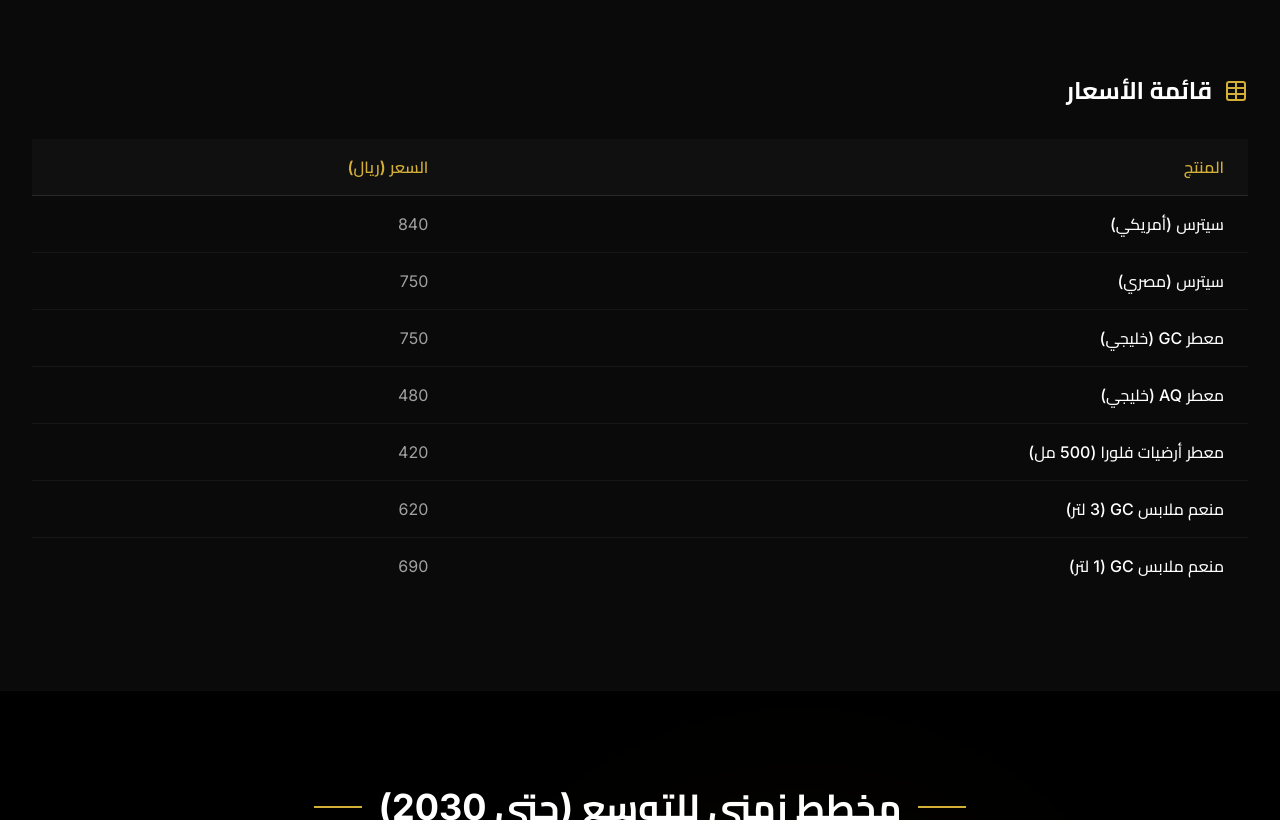
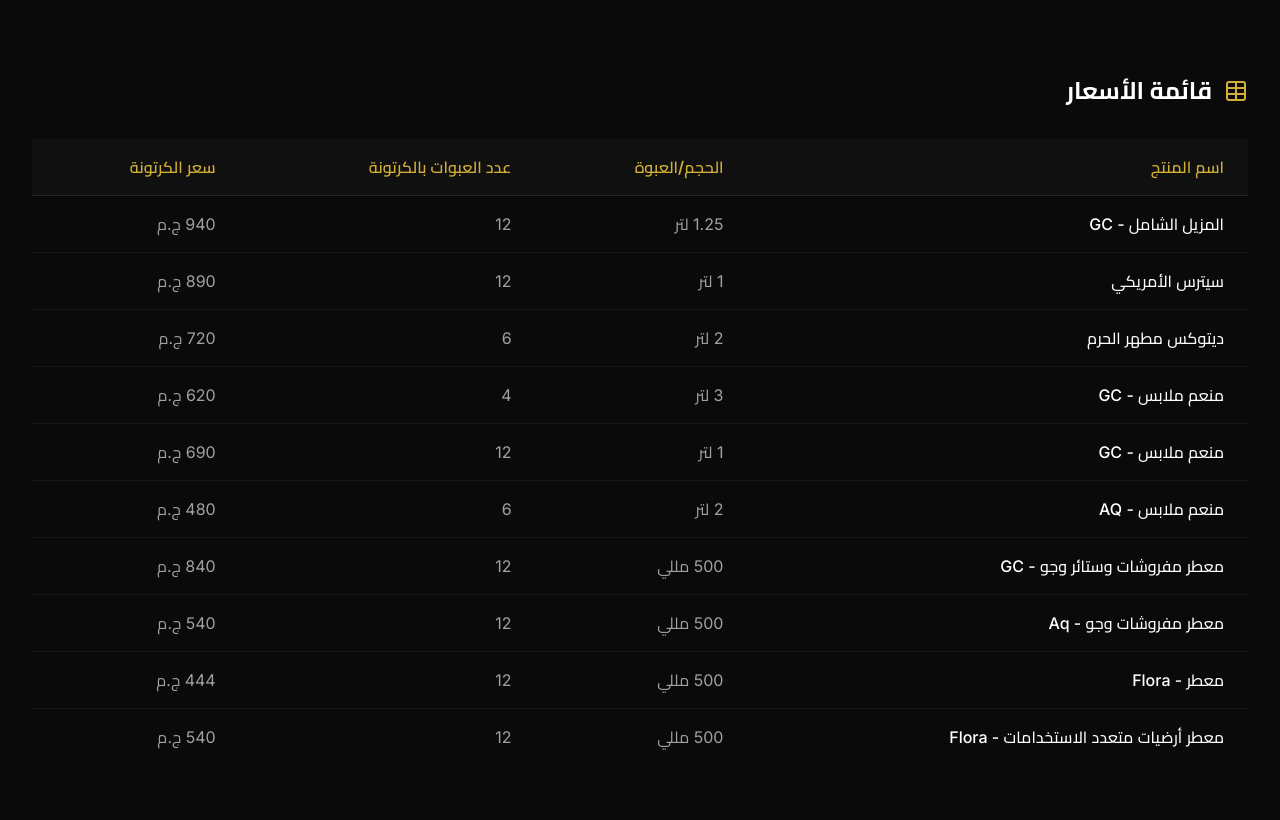
Before and after one commit to jalalmahmoud8000-debug/gcport, a React (Vite) app: page / in a window 1280 px wide. Shown: the part 11180-12000 px from the top of the page. Built offline with nearby package versions, Linux system fonts and the light colour scheme; no server answers.

Commit message:
Edit Content

```diff
--- a/src/components/Tables.tsx
+++ b/src/components/Tables.tsx
@@ -121,6 +121,8 @@
                    <tr className="border-b border-white/10 bg-neutral-900/50">
                      <th className="py-4 px-6 font-semibold text-[#D4AF37] whitespace-nowrap text-right rtl:text-right ltr:text-left">{t.tables.priceList.headers[0]}</th>
                      <th className="py-4 px-6 font-semibold text-[#D4AF37] text-right rtl:text-right ltr:text-left">{t.tables.priceList.headers[1]}</th>
+                     <th className="py-4 px-6 font-semibold text-[#D4AF37] text-right rtl:text-right ltr:text-left">{t.tables.priceList.headers[2]}</th>
+                     <th className="py-4 px-6 font-semibold text-[#D4AF37] text-right rtl:text-right ltr:text-left">{t.tables.priceList.headers[3]}</th>
                    </tr>
                  </thead>
                  <tbody className="divide-y divide-white/5">
@@ -128,6 +130,8 @@
                      <tr key={i} className="hover:bg-neutral-900/30 transition-colors">
                        <td className="py-4 px-6 text-white font-medium align-top whitespace-nowrap text-right rtl:text-right ltr:text-left">{row[0]}</td>
                        <td className="py-4 px-6 text-neutral-400 align-top text-right rtl:text-right ltr:text-left">{row[1]}</td>
+                       <td className="py-4 px-6 text-neutral-400 align-top text-right rtl:text-right ltr:text-left">{row[2]}</td>
+                       <td className="py-4 px-6 text-neutral-400 align-top text-right rtl:text-right ltr:text-left">{row[3]}</td>
                      </tr>
                    ))}
                  </tbody>
--- a/src/data/content.ts
+++ b/src/data/content.ts
@@ -198,7 +198,7 @@
           desc: "Mandatory Arabic labels including manufacturer name & address, country of origin, product name, ingredients, net weight, expiration and production dates, storage instructions, etc. Packaging must also protect product integrity and consumer safety."
         },
         {
-          title: "Saudi Arabia (SASO/GSO)",
+          title: "Saudi Arabia (SASO/GCF)",
           desc: "Packaging must be tamper-evident and child-resistant if containing hazardous chemicals. Labels (in Arabic and optionally English) must list the product name, manufacturer/trademark, and safety instructions. Conformity with SASO technical regulation for detergents is required."
         },
         {
@@ -232,15 +232,18 @@
       },
       priceList: {
         title: "Price List",
-        headers: ["Product", "Price (SAR)"],
+        headers: ["Product Name", "Size/Pack", "Packs per Carton", "Carton Price"],
         rows: [
-          ["Citrus (American)", "840"],
-          ["Citrus (Egyptian)", "750"],
-          ["GC Air Freshener (Gulf)", "750"],
-          ["AQ Air Freshener (Gulf)", "480"],
-          ["Flora Floor Cleaner (500ml)", "420"],
-          ["GC Fabric Softener (3L)", "620"],
-          ["GC Fabric Softener (1L)", "690"]
+          ["Multi-Purpose Cleaner - GC", "1.25 L", "12", "940 EGP"],
+          ["American Clorox / Cetris", "1 L", "12", "890 EGP"],
+          ["Detox Holy Mosque Disinfectant", "2 L", "6", "720 EGP"],
+          ["Fabric Softener - GC", "3 L", "4", "620 EGP"],
+          ["Fabric Softener - GC", "1 L", "12", "690 EGP"],
+          ["Fabric Softener - AQ", "2 L", "6", "480 EGP"],
+          ["Bedding, Curtain & Air Freshener - GC", "500 ml", "12", "840 EGP"],
+          ["Bedding & Air Freshener - Aq", "500 ml", "12", "540 EGP"],
+          ["Air Freshener - Flora", "500 ml", "12", "444 EGP"],
+          ["Multi-Purpose Floor Cleaner - Flora", "500 ml", "12", "540 EGP"],
         ]
       }
     },
@@ -256,7 +259,7 @@
       ]
     },
     footer: {
-      rights: "© 2024 GOLD CLEAN. All rights reserved."
+      rights: "© 2021 GOLD CLEAN. All rights reserved."
     }
   },
   ar: {
@@ -436,7 +439,7 @@
           desc: "ملصقات إلزامية باللغة العربية تتضمن اسم الشركة المصنعة وعنوانها، بلد المنشأ، اسم المنتج، المكونات، الوزن الصافي، تواريخ الإنتاج والانتهاء، تعليمات التخزين، إلخ. يجب أن تحمي التعبئة أيضًا سلامة المنتج وسلامة المستهلك."
         },
         {
-          title: "المملكة العربية السعودية (SASO/GSO)",
+          title: "المملكة العربية السعودية (SASO/GCF)",
           desc: "يجب أن تكون التعبئة مانعة للعبث ومقاومة للأطفال إذا كانت تحتوي على مواد كيميائية خطرة. يجب أن تدرج الملصقات (باللغة العربية واختياريًا باللغة الإنجليزية) اسم المنتج، والشركة المصنعة/العلامة التجارية، وتعليمات السلامة. التوافق مع اللائحة الفنية لـ SASO للمنظفات مطلوب."
         },
         {
@@ -470,15 +473,18 @@
       },
       priceList: {
         title: "قائمة الأسعار",
-        headers: ["المنتج", "السعر (ريال)"],
+        headers: ["اسم المنتج", "الحجم/العبوة", "عدد العبوات بالكرتونة", "سعر الكرتونة"],
         rows: [
-          ["سيترس (أمريكي)", "840"],
-          ["سيترس (مصري)", "750"],
-          ["معطر GC (خليجي)", "750"],
-          ["معطر AQ (خليجي)", "480"],
-          ["معطر أرضيات فلورا (500 مل)", "420"],
-          ["منعم ملابس GC (3 لتر)", "620"],
-          ["منعم ملابس GC (1 لتر)", "690"]
+          ["المزيل الشامل - GC", "1.25 لتر", "12", "940 ج.م"],
+          ["سيترس الأمريكي", "1 لتر", "12", "890 ج.م"],
+          ["ديتوكس مطهر الحرم", "2 لتر", "6", "720 ج.م"],
+          ["منعم ملابس - GC", "3 لتر", "4", "620 ج.م"],
+          ["منعم ملابس - GC", "1 لتر", "12", "690 ج.م"],
+          ["منعم ملابس - AQ", "2 لتر", "6", "480 ج.م"],
+          ["معطر مفروشات وستائر وجو - GC", "500 مللي", "12", "840 ج.م"],
+          ["معطر مفروشات وجو - Aq", "500 مللي", "12", "540 ج.م"],
+          ["معطر - Flora", "500 مللي", "12", "444 ج.م"],
+          ["معطر أرضيات متعدد الاستخدامات - Flora", "500 مللي", "12", "540 ج.م"],
         ]
       }
     },
@@ -494,7 +500,7 @@
       ]
     },
     footer: {
-      rights: "© 2024 جولد كلين. جميع الحقوق محفوظة."
+      rights: "© 2021 جولد كلين. جميع الحقوق محفوظة."
     }
   }
 };
```
